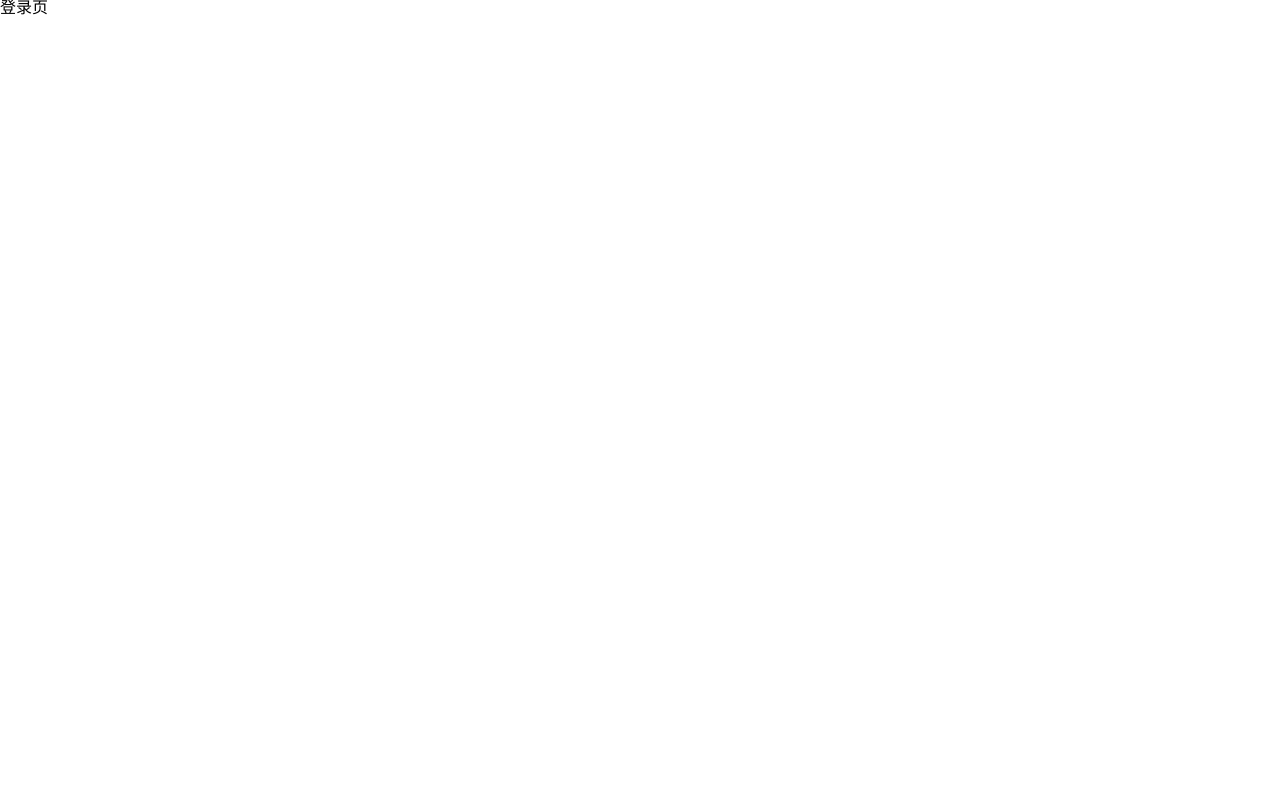
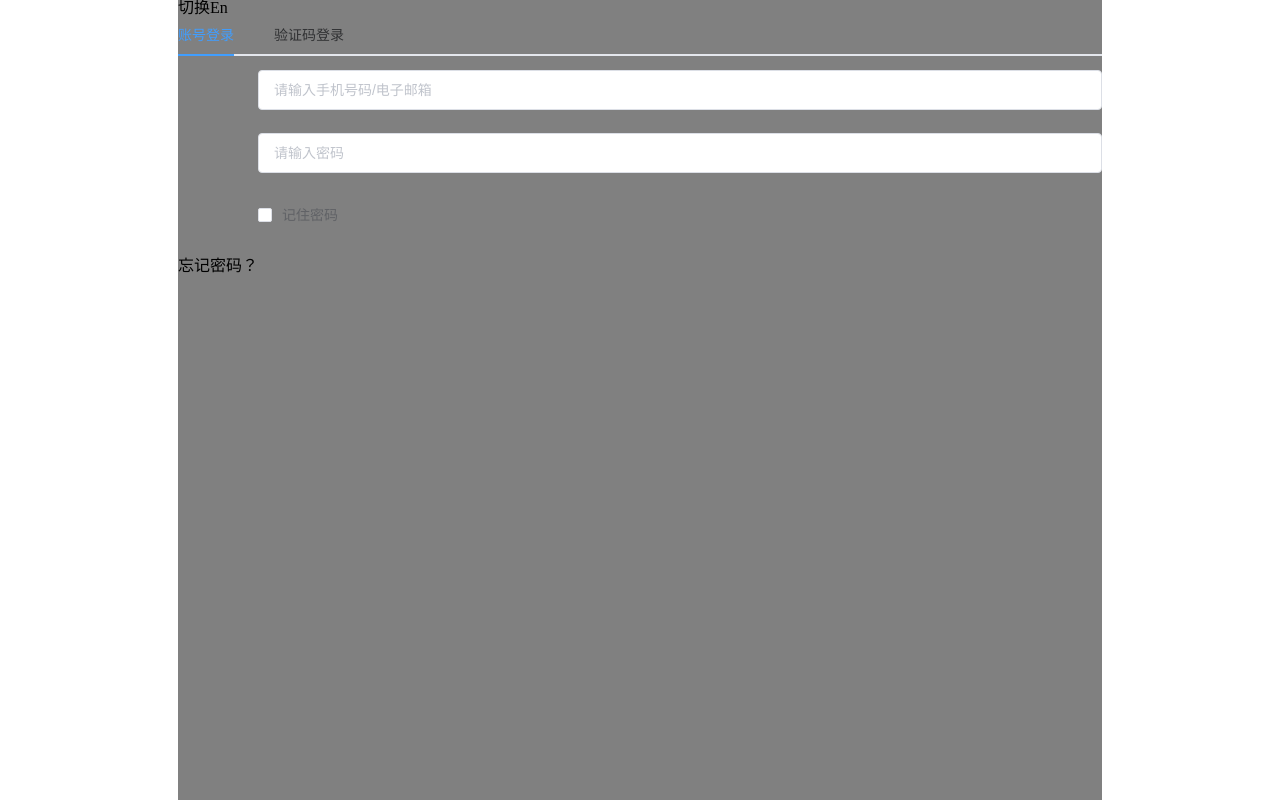
Before and after one commit to nobody1998/Intelligent-AI-analysis, a Vue app: page /#/login in a window 1280 px wide. Built offline with nearby package versions, Linux system fonts and the light colour scheme.

Commit message:
插件安装、国际化配置

```diff
--- a/package.json
+++ b/package.json
@@ -8,7 +8,9 @@
   },
   "dependencies": {
     "core-js": "^3.8.3",
+    "element-ui": "^2.15.14",
     "vue": "^2.6.14",
+    "vue-i18n": "^8.28.2",
     "vue-router": "^3.5.1",
     "vuex": "^3.6.2"
   },
@@ -17,6 +19,8 @@
     "@vue/cli-plugin-router": "~5.0.0",
     "@vue/cli-plugin-vuex": "~5.0.0",
     "@vue/cli-service": "~5.0.0",
+    "sass": "^1.77.6",
+    "sass-loader": "^14.2.1",
     "vue-template-compiler": "^2.6.14"
   }
 }
--- /dev/null
+++ b/src/locales/en.json
@@ -0,0 +1,12 @@
+{
+  "qing-shu-ru-yong-hu-ming-0": "Please enter username",
+  "qing-shu-ru-yong-hu-ming": "Please enter username",
+  "login": "Login",
+  "yan-zheng-ma-deng-lu": "Verification code login",
+  "qing-shu-ru-mi-ma": "Please enter password",
+  "qing-shu-ru-shou-ji-hao-ma-dian-zi-you-xiang": "Please enter phone number/email",
+  "zhang-hao-deng-lu": "Account login",
+  "qie-huan-en": "Switch ZH",
+  "ji-zhu-mi-ma": "Remember password",
+  "wang-ji-mi-ma": "Forgot password?"
+}
--- /dev/null
+++ b/src/locales/zh.json
@@ -0,0 +1,12 @@
+{
+  "qing-shu-ru-yong-hu-ming-0": "请输入用户名",
+  "qing-shu-ru-yong-hu-ming": "请输入用户名",
+  "login": "Login",
+  "yan-zheng-ma-deng-lu": "验证码登录",
+  "qing-shu-ru-mi-ma": "请输入密码",
+  "qing-shu-ru-shou-ji-hao-ma-dian-zi-you-xiang": "请输入手机号码/电子邮箱",
+  "zhang-hao-deng-lu": "账号登录",
+  "qie-huan-en": "切换En",
+  "ji-zhu-mi-ma": "记住密码",
+  "wang-ji-mi-ma": "忘记密码？"
+}
--- a/src/main.js
+++ b/src/main.js
@@ -3,10 +3,30 @@ import App from "./App.vue";
 import router from "./router";
 import store from "./store";
 import "../src/assets/css/reset200802.css";
+import VueI18n from "vue-i18n";
+import ElementUI from "element-ui";
+import "element-ui/lib/theme-chalk/index.css";
+
+// 引入语言文件
+import en from "./locales/en.json";
+import zh from "./locales/zh.json";
+
+Vue.use(VueI18n);
+Vue.use(ElementUI);
+
+// 创建i18n实例，并传入选项
+const i18n = new VueI18n({
+  locale: "zh", // 设置地区
+  messages: {
+    en: en, // 英文语言包
+    zh: zh, // 中文语言包
+  },
+});
 
 Vue.config.productionTip = false;
 
 new Vue({
+  i18n,
   router,
   store,
   render: (h) => h(App),
--- a/src/views/login.vue
+++ b/src/views/login.vue
@@ -1,5 +1,126 @@
 <template>
-  <div>
-    登录页
+  <div class="login">
+    <div class="login_main">
+      <div class="login_main_LB"></div>
+      <div class="login_main_RT"></div>
+      <div class="login_main_left"></div>
+      <div class="login_main_right">
+        <div class="loginForm">
+          <div class="loginForm_header">
+            <div class="loginForm_header_title"></div>
+            <div class="loginForm_header_btn" @click="switchLanguage">
+              {{ $t("qie-huan-en") }}
+            </div>
+          </div>
+          <div class="loginForm_body">
+            <el-form
+              ref="form"
+              :model="form"
+              :rules="formRules"
+              label-width="80px"
+            >
+              <el-tabs v-model="activeName" @tab-click="handleClick">
+                <el-tab-pane :label="$t('zhang-hao-deng-lu')" name="1">
+                  <el-form-item label="" prop="name">
+                    <el-input
+                      v-model="form.name"
+                      :placeholder="
+                        $t('qing-shu-ru-shou-ji-hao-ma-dian-zi-you-xiang')
+                      "
+                    ></el-input>
+                  </el-form-item>
+                  <el-form-item label="" prop="password">
+                    <el-input
+                      v-model="form.password"
+                      :placeholder="$t('qing-shu-ru-mi-ma')"
+                    ></el-input>
+                  </el-form-item>
+                  <el-form-item label="">
+                    <el-checkbox v-model="form.remember">{{
+                      $t("ji-zhu-mi-ma")
+                    }}</el-checkbox>
+                  </el-form-item>
+                  {{ $t("wang-ji-mi-ma") }}
+                </el-tab-pane>
+                <el-tab-pane :label="$t('yan-zheng-ma-deng-lu')" name="2">
+                  <el-form-item label="" prop="name">
+                    <el-input
+                      v-model="form.name"
+                      :placeholder="
+                        $t('qing-shu-ru-shou-ji-hao-ma-dian-zi-you-xiang')
+                      "
+                    ></el-input>
+                  </el-form-item>
+                  <el-form-item label="" prop="password">
+                    <el-input
+                      v-model="form.password"
+                      :placeholder="$t('qing-shu-ru-mi-ma')"
+                    ></el-input>
+                  </el-form-item>
+                </el-tab-pane>
+              </el-tabs>
+            </el-form>
+          </div>
+        </div>
+      </div>
+    </div>
   </div>
 </template>
+
+<script>
+export default {
+  // name: "Login",
+  data() {
+    return {
+      activeName: "1",
+      form: {
+        name: "",
+        password: "",
+      },
+      formRules: {
+        name: [
+          {
+            required: true,
+            message: this.$t("qing-shu-ru-yong-hu-ming"),
+            trigger: "blur",
+          },
+        ],
+        password: [
+          {
+            required: true,
+            message: this.$t("qing-shu-ru-yong-hu-ming-0"),
+            trigger: "blur",
+          },
+        ],
+      },
+    };
+  },
+  methods: {
+    switchLanguage() {
+      if (this.$i18n.locale === "zh") {
+        this.$i18n.locale = "en";
+      } else if (this.$i18n.locale === "en") {
+        this.$i18n.locale = "zh";
+      }
+    },
+    handleClick(tab, event) {
+      console.log(tab, event);
+    },
+  },
+};
+</script>
+
+<style lang="scss" scoped>
+.login {
+  display: flex;
+  justify-content: center; /* 水平居中 */
+  align-items: center; /* 垂直居中 */
+  height: 100vh;
+  &_main {
+    // width: 1387px;
+    width: 72.2%;
+    height: 800px;
+    background: gray;
+  }
+}
+</style>
```
Also changed, not shown: 1 other file (tests, documents, lock files or other folders).
